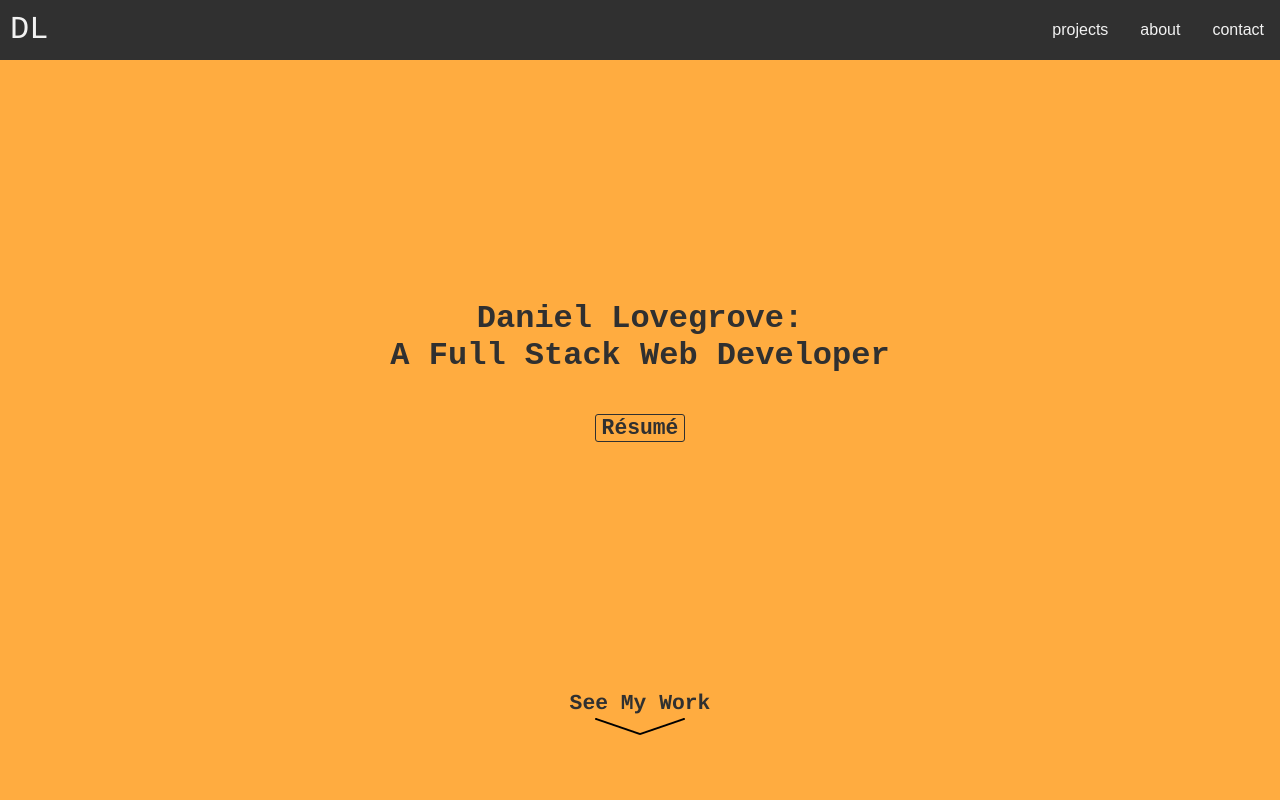
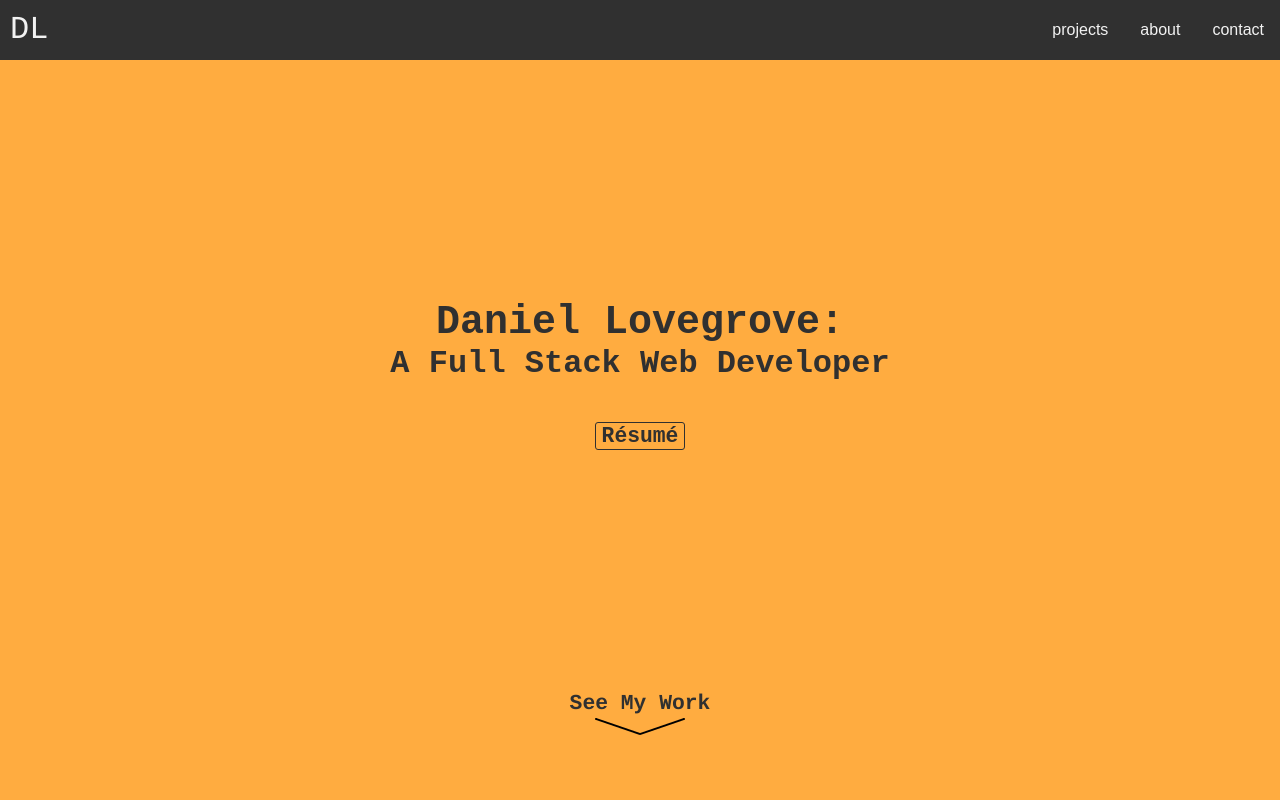
Before and after one commit to danloveg/portfolio, a React (Create React App) app: page / in a window 1280 px wide. Shown: the top 800 px of the page. Built offline with nearby package versions, Linux system fonts and the light colour scheme.

Commit message:
Make name bigger on landing page

```diff
--- a/src/landing-page/LandingPage.css
+++ b/src/landing-page/LandingPage.css
@@ -15,8 +15,8 @@
 }
 
 .introduction-name {
-    font-size: 24pt;
-    font-weight: bold;
+    font-size: 30pt;
+    font-weight: bolder;
 }
 
 .introduction-title {
```
